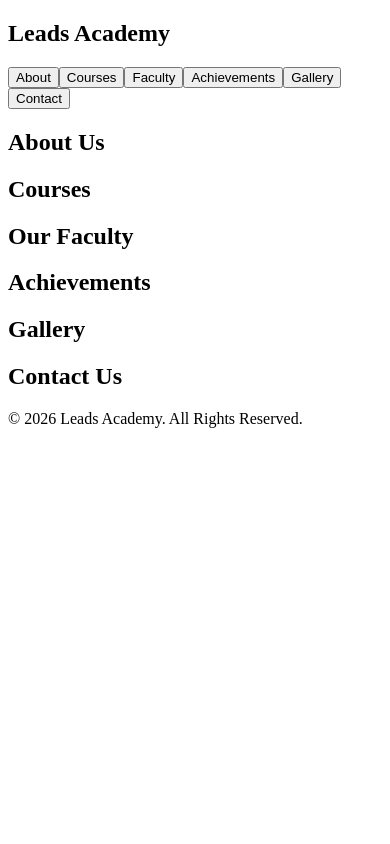
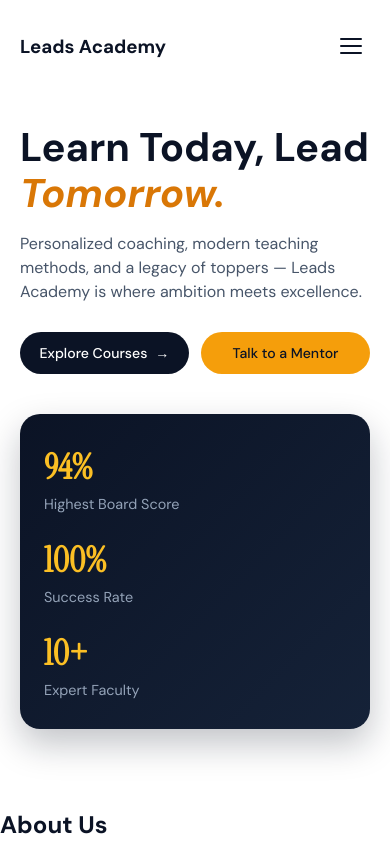
Before and after one commit to Kedar-Dev25/coaching-center-website, a React (Vite) app: page / in a window 390 px wide. Shown: the top 844 px of the page. Built offline with nearby package versions, Linux system fonts and the light colour scheme.

Commit message:
Completed nav bar & hero section with instrument Serif font

```diff
--- a/index.html
+++ b/index.html
@@ -5,6 +5,7 @@
     <link rel="icon" type="image/svg+xml" href="/favicon.svg" />
     <meta name="viewport" content="width=device-width, initial-scale=1.0" />
     <title>leads-academy</title>
+    <link href="https://fonts.googleapis.com/css2?family=Instrument+Serif&display=swap" rel="stylesheet">
   </head>
   <body>
     <div id="root"></div>
--- a/src/App.css
+++ b/src/App.css
@@ -1,4 +1,348 @@
+/* ==========================================================================
+   1. GLOBAL SETUPS & FONTS
+   ========================================================================== */
+@import url('https://fonts.googleapis.com/css2?family=DM+Sans:ital,opsz,wght@0,9..40,100..1000;1,9..40,100..1000&family=Instrument+Serif:ital@0;1&display=swap');
+
+body {
+  overflow-x: hidden;
+  margin: 0;
+  padding: 0;
+  color: #0B1325;
+  font-family: "DM Sans", sans-serif;
+  background-color: #ffffff;
+  box-sizing: border-box;
+}
+
+*, *::before, *::after {
+  box-sizing: inherit;
+}
+
+/* ==========================================================================
+   2. NAVIGATION BAR (DESKTOP DEFAULT)
+   ========================================================================== */
+.nav {
+  position: sticky;
+  top: 0;
+  width: 100%;
+  padding: 20px 40px;
+  display: flex;
+  justify-content: space-between;
+  align-items: center;
+  transition: all 0.3s ease;
+  background: white;
+  z-index: 1000;
+}
+
+.nav.scrolled {
+  background: rgba(255, 255, 255, 0.75);
+  backdrop-filter: blur(10px);
+  -webkit-backdrop-filter: blur(10px);
+  box-shadow: 0 4px 20px rgba(0, 0, 0, 0.05);
+}
+
+.menu-items {
+  display: flex;
+  gap: 22px; /* Premium compact link gaps */
+}
+
+.menu-items a, .menu-items button {
+  background: transparent;
+  border: none;
+  font-family: "DM Sans", sans-serif;
+  font-size: 0.88rem;
+  font-weight: 500;
+  color: #334155;
+  text-decoration: none;
+  cursor: pointer;
+  text-transform: capitalize;
+  transition: color 0.2s ease;
+  padding: 4px 8px;
+}
+
+.menu-items a:hover, .menu-items button:hover {
+  color: #0B1325;
+}
+
+.call-btn {
+  background: #0B1325;
+  color: white;
+  padding: 12px 28px;
+  border-radius: 9999px;
+  font-family: "DM Sans", sans-serif;
+  font-size: 0.95rem;
+  font-weight: 600;
+  text-decoration: none;
+  display: inline-flex;
+  align-items: center;
+  justify-content: center;
+  transition: all 0.3s ease;
+}
+
+.call-btn:hover {
+  transform: translateY(-2px);
+  box-shadow: 0 4px 12px rgba(11, 19, 37, 0.2);
+}
+
+/* Hamburger default hidden on desktop screens */
+.menu-toggle {
+  display: none;
+  background: transparent;
+  border: none;
+  cursor: pointer;
+  flex-direction: column;
+  gap: 5px;
+  padding: 8px;
+  z-index: 1001;
+}
+
+.hamburger-line {
+  display: block;
+  width: 22px;
+  height: 2px;
+  background-color: #0B1325;
+  border-radius: 9px;
+  transition: transform 0.3s cubic-bezier(0.4, 0, 0.2, 1), opacity 0.3s ease;
+}
+
+/* ==========================================================================
+   3. HERO SECTION (DESKTOP DEFAULT)
+   ========================================================================== */
 .hero {
-  height: 90vh;   /* full screen jaisa feel */
+  min-height: 80vh;
   width: 100%;
+  max-width: 1280px;
+  margin: 0 auto;
+  display: flex;
+  align-items: center;
+  justify-content: space-between;
+  padding: 60px 40px;
+  gap: 40px;
 }
+
+.hero-left {
+  flex: 1;
+  max-width: 650px;
+}
+
+.hero-right {
+  flex: 1;
+  display: flex;
+  justify-content: flex-end;
+}
+
+.hero-text {
+  font-size: 3.5rem;
+  font-family: "DM Sans", sans-serif;
+  font-weight: 700;
+  line-height: 1.1;
+  color: #0B1325;
+  margin: 0 0 20px 0;
+}
+
+.highlight-text {
+  font-style: italic;
+  color: #D97706; /* Elegant golden-orange */
+}
+
+.hero-subtext {
+  font-size: 1.1rem;
+  color: #475569;
+  line-height: 1.6;
+  margin-bottom: 30px;
+}
+
+/* --- HERO CTA DUAL BUTTONS --- */
+.hero-cta-buttons {
+  display: flex;
+  gap: 16px;
+  align-items: center;
+}
+
+.explore-btn {
+  background: #0B1325;
+  color: white;
+  padding: 14px 28px;
+  border: none;
+  border-radius: 9999px;
+  font-family: "DM Sans", sans-serif;
+  font-size: 0.95rem;
+  font-weight: 500;
+  cursor: pointer;
+  display: inline-flex;
+  align-items: center;
+  gap: 8px;
+  transition: transform 0.2s ease, background 0.3s ease;
+}
+
+.mentor-btn {
+  background: #F59E0B;
+  color: #0B1325;
+  padding: 14px 28px;
+  border: none;
+  border-radius: 9999px;
+  font-family: "DM Sans", sans-serif;
+  font-size: 0.95rem;
+  font-weight: 500;
+  text-decoration: none;
+  display: inline-flex;
+  align-items: center;
+  transition: transform 0.2s ease;
+}
+
+.explore-btn:hover, .mentor-btn:hover {
+  transform: translateY(-2px);
+}
+
+/* --- RIGHT SIDE: PREMIUM STATS CARD --- */
+.features-glass-card {
+  background: linear-gradient(135deg, #0B1325 0%, #1E293B 100%);
+  color: white;
+  padding: 40px;
+  border-radius: 28px;
+  width: 100%;
+  max-width: 450px;
+  display: flex;
+  flex-direction: column;
+  gap: 30px;
+  box-shadow: 0 20px 40px rgba(11, 19, 37, 0.15);
+}
+
+.stat-box h3 {
+  font-size: 2.5rem;
+  margin: 0;
+  font-family: "Instrument Serif", serif;
+  color: #FBBF24;
+}
+
+.stat-box p {
+  margin: 5px 0 0 0;
+  font-family: "DM Sans", sans-serif;
+  color: #94A3B8;
+  font-size: 1rem;
+}
+
+/* ==========================================================================
+   4. RESPONSIVE MEDIA QUERIES (MOBILE FIXES)
+   ========================================================================== */
+@media (max-width: 768px) {
+  /* Navbar Mobile Tweak */
+  .nav {
+    padding: 15px 20px;
+  }
+
+  .call-btn {
+    display: none;
+  }
+
+  .menu-toggle {
+    display: flex;
+  }
+
+  /* Mobile Dropdown Menu Drawer Styling */
+  .menu-items {
+    display: none;
+    flex-direction: column;
+    position: absolute;
+    top: 70px;
+    right: 20px;
+    background: white;
+    padding: 20px;
+    border-radius: 12px;
+    box-shadow: 0 10px 25px rgba(0,0,0,0.1);
+    gap: 15px;
+    z-index: 999;
+  }
+
+  .menu-items.show {
+    display: flex;
+  }
+
+  /* --- HERO AREA ULTIMATE MOBILE PACK --- */
+  .hero {
+    flex-direction: column;
+    align-items: flex-start;
+    padding: 32px 20px 60px 20px;
+    gap: 40px;
+    min-height: auto;
+  }
+
+  .hero-left {
+    width: 100%;
+  }
+
+  .hero-text {
+    font-size: 2.5rem; /* Perfect readable scaling */
+    line-height: 1.15;
+    margin-bottom: 16px;
+  }
+
+  .hero-subtext {
+    font-size: 1rem;
+    line-height: 1.5;
+    margin-bottom: 28px;
+  }
+
+  /* Buttons Alignment Container Fix */
+  .hero-cta-buttons {
+    display: flex;
+    flex-direction: row; /* Horizontal symmetry maintained */
+    gap: 12px;
+    width: 100%;
+    justify-content: flex-start;
+  }
+
+  /* Sleek Button Dimensions for Mobile Rows */
+  .explore-btn, .mentor-btn {
+    padding: 12px 16px;
+    font-size: 0.88rem;
+    white-space: nowrap;
+    justify-content: center;
+    flex: 1;
+    max-width: 170px;
+  }
+
+  /* Features Card Mobile Alignment */
+  .hero-right {
+    width: 100%;
+    justify-content: center;
+  }
+
+  .features-glass-card {
+    padding: 30px 24px;
+    border-radius: 20px;
+    gap: 24px;
+    background: linear-gradient(135deg, #0B1325 0%, #152238 100%);
+    box-shadow: 0 15px 35px rgba(11, 19, 37, 0.25);
+  }
+
+  .stat-box h3 {
+    font-size: 2.2rem;
+  }
+
+  .stat-box p {
+    font-size: 0.9rem;
+  }
+
+  /* Hamburger Interaction (Transform state lines to 'X') */
+  .menu-toggle.open .hamburger-line:nth-child(1) {
+    transform: translateY(7px) rotate(45deg);
+  }
+
+  .menu-toggle.open .hamburger-line:nth-child(2) {
+    opacity: 0;
+  }
+
+  .menu-toggle.open .hamburger-line:nth-child(3) {
+    transform: translateY(-7px) rotate(-45deg);
+  }
+}
+
+/* ==========================================================================
+   5. LAPTOP & DESKTOP LARGE RESOLUTION SCALING
+   ========================================================================== */
+@media (min-width: 1200px) {
+  .hero-text {
+    font-size: 4.8rem;
+    line-height: 1.05;
+  }
+}
--- a/src/components/Hero.jsx
+++ b/src/components/Hero.jsx
@@ -1,6 +1,46 @@
+import "../App.css";
+
 function Hero() {
   return (
     <section className="hero">
+      {/* LEFT COLUMN: TEXT CONTENT */}
+      <div className="hero-left">
+        <h1 className="hero-text"> {/* FIX: Iska naam uniform rakha */}
+          Learn Today, Lead <span className="highlight-text">Tomorrow.</span>
+        </h1>
+        <p className="hero-subtext">
+          Personalized coaching, modern teaching methods, and a legacy of toppers —
+          Leads Academy is where ambition meets excellence.
+        </p>
+
+        {/* EMERGENT STYLE DUAL BUTTON CONTAINER */}
+        <div className="hero-cta-buttons">
+          <button className="explore-btn">
+            Explore Courses <span className="arrow">&rarr;</span>
+          </button>
+          <a href="#contact" className="mentor-btn">
+            Talk to a Mentor
+          </a>
+        </div>
+      </div>
+
+      {/* RIGHT COLUMN: STATS CARD */}
+      <div className="hero-right">
+        <div className="features-glass-card">
+          <div className="stat-box">
+            <h3>94%</h3>
+            <p>Highest Board Score</p>
+          </div>
+          <div className="stat-box">
+            <h3>100%</h3>
+            <p>Success Rate</p>
+          </div>
+          <div className="stat-box">
+            <h3>10+</h3>
+            <p>Expert Faculty</p>
+          </div>
+        </div>
+      </div>
     </section>
   );
 }
--- a/src/components/Navbar.jsx
+++ b/src/components/Navbar.jsx
@@ -1,41 +1,58 @@
+import { useState, useEffect } from "react";
+import "../App.css";
+
 function Navbar() {
+  const [open, setOpen] = useState(false);
+  const [scrolled, setScrolled] = useState(false);
+
+
+  const menuItems = [
+    "about",
+    "courses",
+    "faculty",
+    "achievements",
+    "gallery",
+    "contact",
+  ];
+  useEffect(() => {
+  const handleScroll = () => {
+    setScrolled(window.scrollY > 50);
+  };
+
+  window.addEventListener("scroll", handleScroll);
+  return () => window.removeEventListener("scroll", handleScroll);
+}, []);
 
   const scrollToSection = (id) => {
-    document.getElementById(id)?.scrollIntoView({
-      behavior: "smooth",
-    });
+    document.getElementById(id)?.scrollIntoView({ behavior: "smooth" });
+    setOpen(false);
   };
 
   return (
-    <nav>
-      <h2>Leads Academy</h2>
+    <div className={`nav ${scrolled ? "scrolled" : ""}`}>
+    <h3>Leads Academy</h3>
 
-      <div className="desktop-menu">
-        <button onClick={() => scrollToSection("about")}>
-          About
-        </button>
+  <div className={`menu-items ${open ? "show" : ""}`}>
+    {menuItems.map((item) => (
+      <button key={item} onClick={() => scrollToSection(item)}>
+        {item}
+      </button>
+    ))}
+  </div>
 
-        <button onClick={() => scrollToSection("courses")}>
-          Courses
-        </button>
+<a href="tel:9876543210" className="call-btn">
+  Call Us
+</a>
 
-        <button onClick={() => scrollToSection("faculty")}>
-          Faculty
-        </button>
+    {/* Purane button ko isse replace kardo */}
+<button className={`menu-toggle ${open ? "open" : ""}`} onClick={() => setOpen(!open)} aria-label="Toggle Menu">
+  <span className="hamburger-line"></span>
+  <span className="hamburger-line"></span>
+  <span className="hamburger-line"></span>
+</button>
+  </div>
 
-        <button onClick={() => scrollToSection("achievements")}>
-          Achievements
-        </button>
 
-        <button onClick={() => scrollToSection("gallery")}>
-          Gallery
-        </button>
-
-        <button onClick={() => scrollToSection("contact")}>
-          Contact
-        </button>
-      </div>
-    </nav>
   );
 }
 
```
